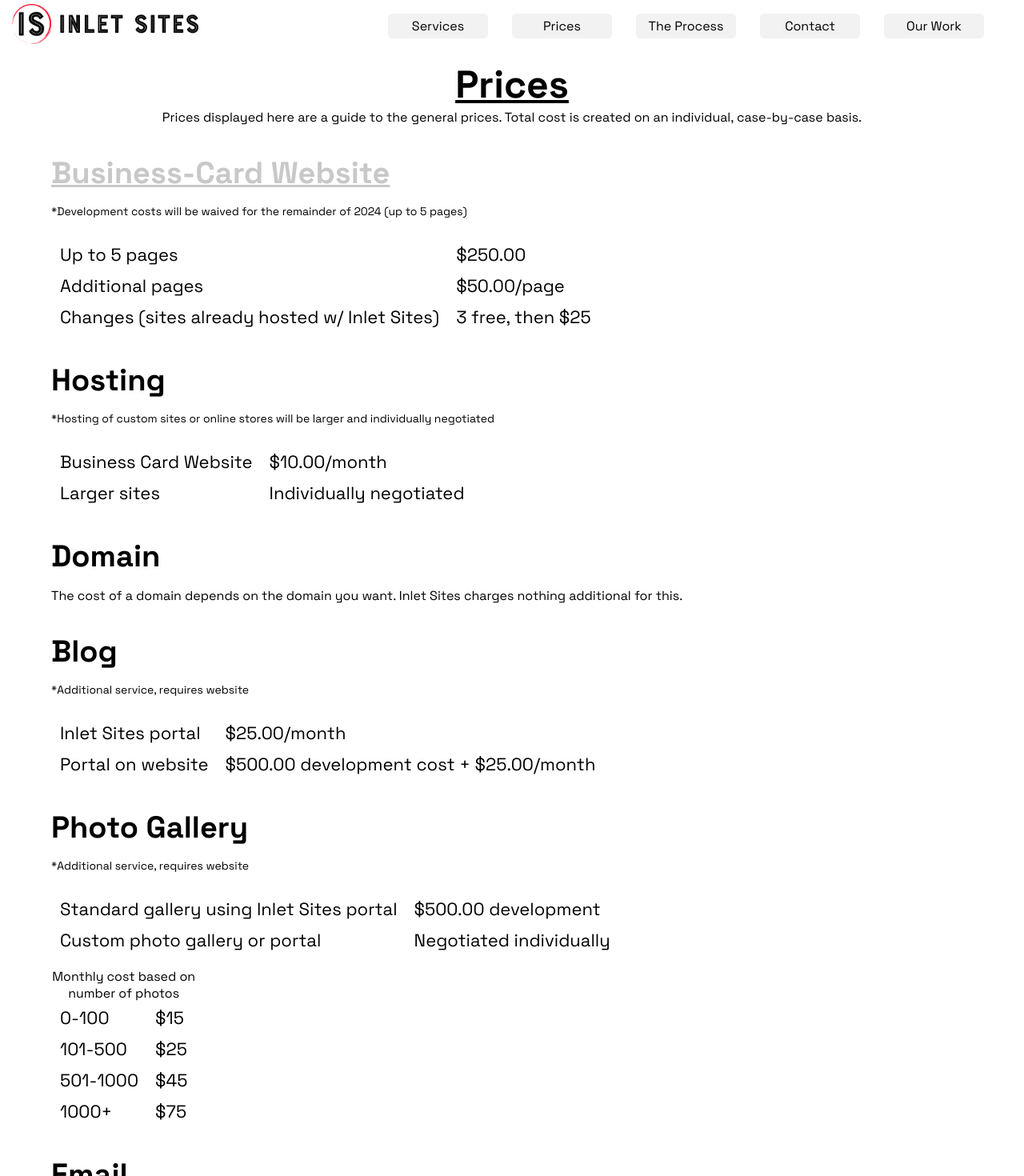
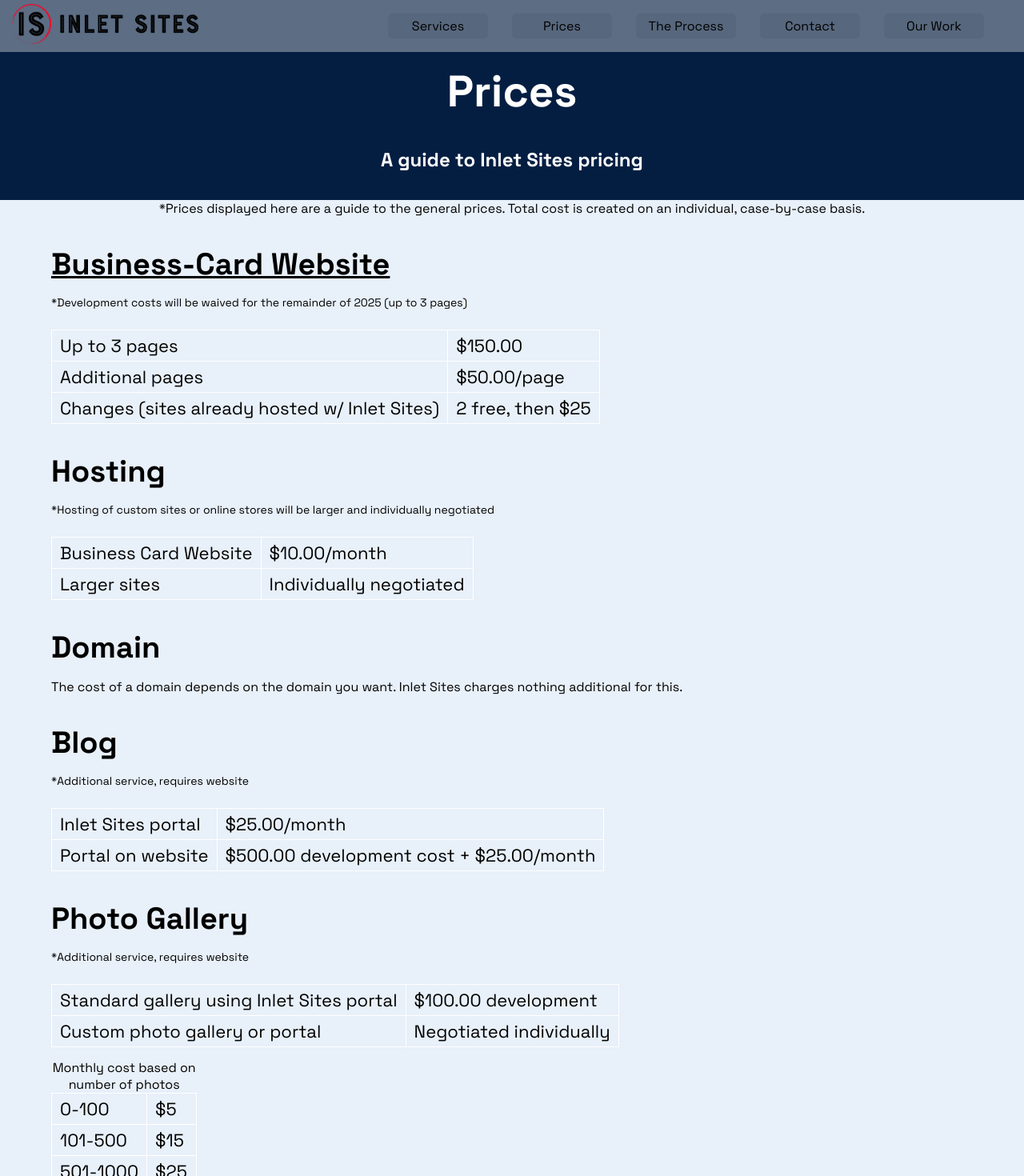
Before and after one commit to inlet-sites/inletsites-dev2.0, a SvelteKit app: page /prices in a window 1280 px wide. Shown: the top 1470 px of the page at 80% size. Built offline with nearby package versions, Linux system fonts and the light colour scheme.

Commit message:
Update the pricing page.

```diff
--- a/src/routes/prices/+page.svelte
+++ b/src/routes/prices/+page.svelte
@@ -2,16 +2,22 @@
     <title>Prices | Inlet Sites</title>
 </svelte:head>
 
-<div class="container">
+<div class="Prices">
+    <div class="header">
         <h1>Prices</h1>
-    <p class="firstNote">Prices displayed here are a guide to the general prices. Total cost is created on an individual, case-by-case basis.</p>
+        <h2 class="subtitle">A guide to Inlet Sites pricing</h2>
+    </div>
+
+
+    <div class="content">
+        <p class="firstNote">*Prices displayed here are a guide to the general prices. Total cost is created on an individual, case-by-case basis.</p>
 
         <h2 id="businessCard"><a href="/services#businessCard">Business-Card Website</a></h2>
-    <p class="note">*Development costs will be waived for the remainder of 2024 (up to 5 pages)</p>
+        <p class="note">*Development costs will be waived for the remainder of 2025 (up to 3 pages)</p>
         <table><tbody>
             <tr>
-            <td>Up to 5 pages</td>
-            <td>$250.00</td>
+                <td>Up to 3 pages</td>
+                <td>$150.00</td>
             </tr>
             <tr>
                 <td>Additional pages</td>
@@ -19,7 +25,7 @@
             </tr>
             <tr>
                 <td>Changes (sites already hosted w/ Inlet Sites)</td>
-            <td>3 free, then $25</td>
+                <td>2 free, then $25</td>
             </tr>
         </tbody></table>
 
@@ -57,7 +63,7 @@
         <table><tbody>
             <tr>
                 <td>Standard gallery using Inlet Sites portal</td>
-            <td>$500.00 development</td>
+                <td>$100.00 development</td>
             </tr>
             <tr>
                 <td>Custom photo gallery or portal</td>
@@ -70,18 +76,18 @@
             <tbody>
                 <tr>
                     <td>0-100</td>
+                    <td>$5</td>
+                </tr>
+                <tr>
+                    <td>101-500</td>
                     <td>$15</td>
                 </tr>
                 <tr>
-                <td>101-500</td>
+                    <td>501-1000</td>
                     <td>$25</td>
-            </tr>
-            <tr>
-                <td>501-1000</td>
-                <td>$45</td>
                 <tr>
                     <td>1000+</td>
-                <td>$75</td>
+                    <td>$40</td>
                 </tr>
             </tbody>
         </table>
@@ -99,21 +105,42 @@
             </tr>
         </tbody></table>
 
-    <h2>Custom site/ online store</h2>
+        <h2>Custom site/online store</h2>
         <p>Prices negotiated individually due to individual nature of the requirements. Cost of the static site will laregely reflect prices above, however, server code and database creation/management will increase costs.</p>
+    </div>
 </div>
 
 <style>
-    .container{
-        margin: 75px auto;
-        width: 90%;
-        max-width: 1200px;
+    .Prices{
+        background: var(--lightBackground);
+    }
+
+    .header{
+        display: flex;
+        flex-direction: column;
+        justify-content: flex-end;
+        align-items: center;
+        background: var(--darkBlue);
+        height: 250px;
+        padding-bottom: 35px;
+        color: white;
     }
 
     h1{
-        font-size: 48px;
-        text-decoration: underline;
+        font-size:55px;
         text-align: center;
+    }
+
+    .subtitle{
+        font-size: 24px;
+        margin: 35px 0 0 0;
+    }
+
+    .content{
+        width: 90%;
+        max-width: 1200px;
+        margin: 0 auto;
+        padding-bottom: 35px;
     }
 
     .firstNote{
@@ -127,7 +154,7 @@
     }
 
     h2 a{
-        color: rgb(200, 200, 200);
+        color: black;
     }
 
     table{
@@ -148,4 +175,10 @@
     caption{
         margin-top: 15px;
     }
+
+    @media screen and (max-width: 600px){
+        .header h1{
+            margin-bottom: 0;
+        }
+    }
 </style>
--- a/src/routes/services/+page.svelte
+++ b/src/routes/services/+page.svelte
@@ -1,5 +1,6 @@
 <svelte:head>
     <title>Service | Inlet Sites</title>
+    <meta name="description" content="Prices for Inlet Sites web development services">
 </svelte:head>
 
 <div class="Services">
```
Lines whose indentation alone changed are shown as unchanged.
